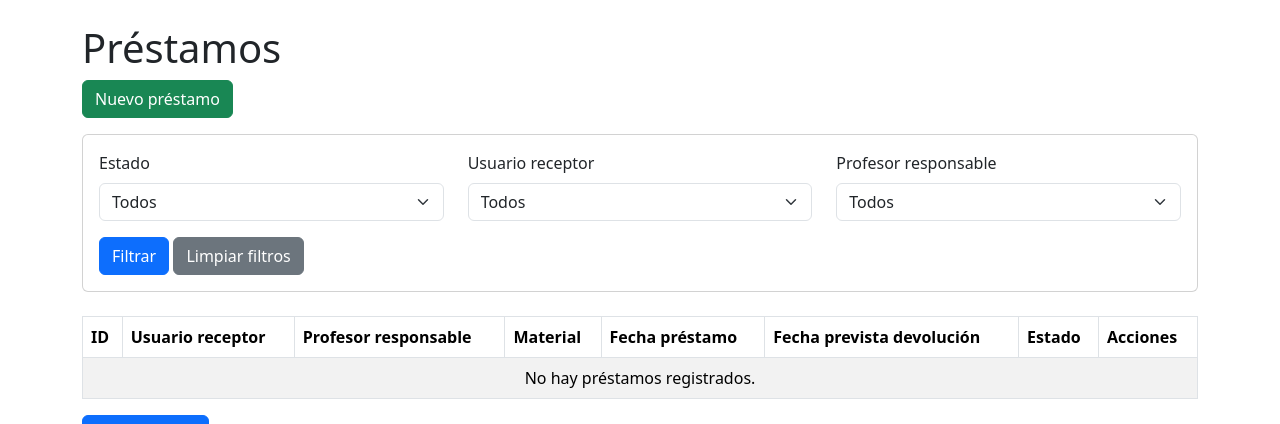
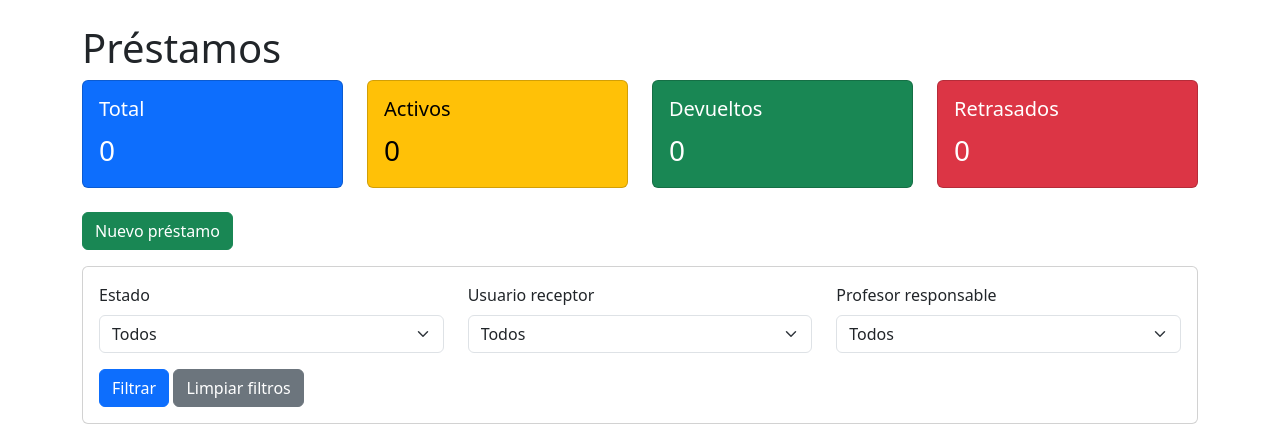
Before and after one commit to josellagosta-collab/inventario_taller_sdd, a Django app: page /prestamos/ in a window 1280 px wide. Shown: the part 81-505 px from the top of the page. Run offline with Django 5.2, Linux system fonts and the light colour scheme; data that the repository does not hold is empty.

Commit message:
feat: añadir resumen de prestamos

```diff
--- a/prestamos/templates/prestamos/lista_prestamos.html
+++ b/prestamos/templates/prestamos/lista_prestamos.html
@@ -7,6 +7,54 @@ Préstamos
 {% block content %}
 
 <h1>Préstamos</h1>
+
+<div class="row mb-4">
+
+    <div class="col-md-3">
+        <div class="card text-bg-primary">
+            <div class="card-body">
+                <h5 class="card-title">Total</h5>
+                <p class="card-text fs-3">
+                    {{ total_prestamos }}
+                </p>
+            </div>
+        </div>
+    </div>
+
+    <div class="col-md-3">
+        <div class="card text-bg-warning">
+            <div class="card-body">
+                <h5 class="card-title">Activos</h5>
+                <p class="card-text fs-3">
+                    {{ total_activos }}
+                </p>
+            </div>
+        </div>
+    </div>
+
+    <div class="col-md-3">
+        <div class="card text-bg-success">
+            <div class="card-body">
+                <h5 class="card-title">Devueltos</h5>
+                <p class="card-text fs-3">
+                    {{ total_devueltos }}
+                </p>
+            </div>
+        </div>
+    </div>
+
+    <div class="col-md-3">
+        <div class="card text-bg-danger">
+            <div class="card-body">
+                <h5 class="card-title">Retrasados</h5>
+                <p class="card-text fs-3">
+                    {{ total_retrasados }}
+                </p>
+            </div>
+        </div>
+    </div>
+
+</div>
 
 <a href="{% url 'prestamos:crear_prestamo' %}"
    class="btn btn-success mb-3">
--- a/prestamos/views.py
+++ b/prestamos/views.py
@@ -53,6 +53,23 @@ def lista_prestamos(request):
     if profesor_responsable:
         prestamos = prestamos.filter(profesor_responsable_id=profesor_responsable)
 
+    hoy = timezone.now().date()
+
+    total_prestamos = Prestamo.objects.count()
+
+    total_activos = Prestamo.objects.filter(
+        estado="activo"
+    ).count()
+
+    total_devueltos = Prestamo.objects.filter(
+        estado="devuelto"
+    ).count()
+
+    total_retrasados = Prestamo.objects.filter(
+        estado="activo",
+        fecha_prevista_devolucion__lt=hoy
+    ).count()
+
     paginator = Paginator(prestamos, 10)
     numero_pagina = request.GET.get("page")
     pagina_prestamos = paginator.get_page(numero_pagina)
@@ -64,6 +81,10 @@ def lista_prestamos(request):
         "usuario_receptor": usuario_receptor,
         "profesor_responsable": profesor_responsable,
         "estados": Prestamo.ESTADOS,
+        "total_prestamos": total_prestamos,
+        "total_activos": total_activos,
+        "total_devueltos": total_devueltos,
+        "total_retrasados": total_retrasados,
     })
 
 def devolver_prestamo(request, prestamo_id):
@@ -81,6 +102,27 @@ def devolver_prestamo(request, prestamo_id):
 
         return redirect("prestamos:lista_prestamos")
 
+        hoy = timezone.now().date()
+
+    total_prestamos = Prestamo.objects.count()
+
+    total_activos = Prestamo.objects.filter(
+        estado="activo"
+    ).count()
+
+    total_devueltos = Prestamo.objects.filter(
+        estado="devuelto"
+    ).count()
+
+    total_retrasados = Prestamo.objects.filter(
+        estado="activo",
+        fecha_prevista_devolucion__lt=hoy
+    ).count()
+
     return render(request, "prestamos/devolver_prestamo.html", {
         "prestamo": prestamo,
+        "total_prestamos": total_prestamos,
+        "total_activos": total_activos,
+        "total_devueltos": total_devueltos,
+        "total_retrasados": total_retrasados,
     })
```
